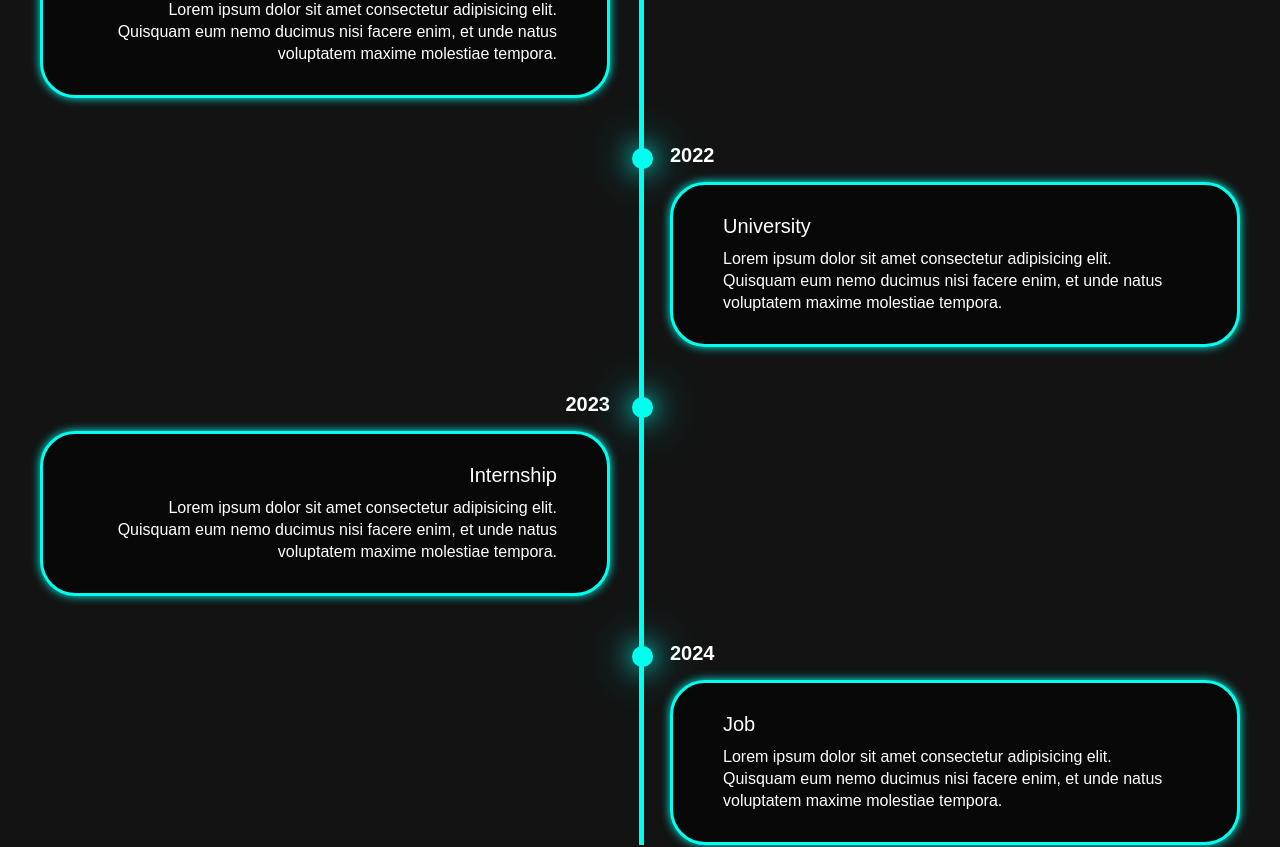
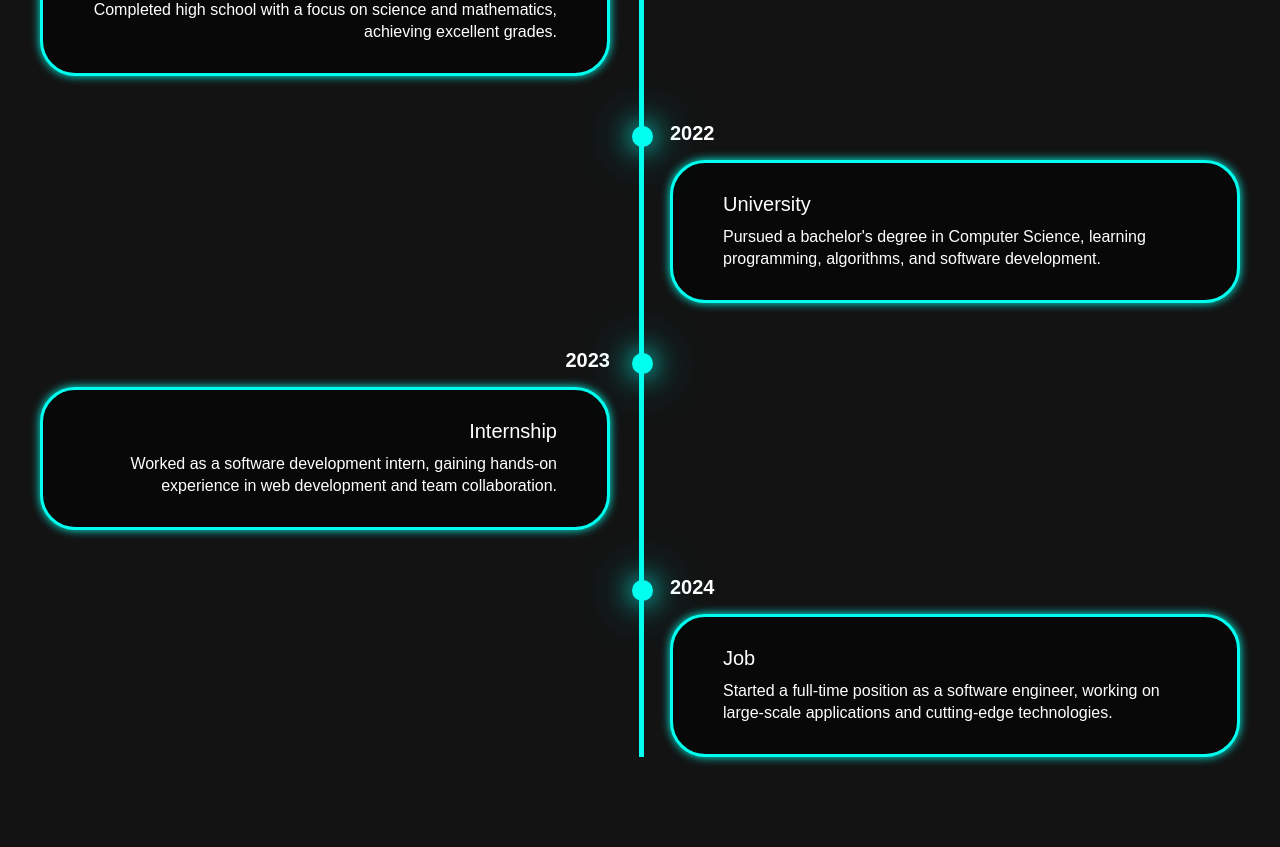
Before and after one commit to yordanossole/Yordanos_Solomon_Portfolio, a React (Vite) app in the folder portfolio/: page / in a window 1280 px wide. Shown: the part 1180-2027 px from the top of the page. Built offline with nearby package versions, Linux system fonts and the light colour scheme.

Commit message:
editing to use EducationCard dynamicaly

```diff
--- a/portfolio/src/components/Education.jsx
+++ b/portfolio/src/components/Education.jsx
@@ -1,67 +1,131 @@
-// import React from "react";
+import EducationCard from "./cards/EducationCard";
 
 function Education() {
+  const educationData = [
+    {
+      date: "2021",
+      title: "High School",
+      description:
+        "Completed high school with a focus on science and mathematics, achieving excellent grades.",
+    },
+    {
+      date: "2022",
+      title: "University",
+      description:
+        "Pursued a bachelor's degree in Computer Science, learning programming, algorithms, and software development.",
+    },
+    {
+      date: "2023",
+      title: "Internship",
+      description:
+        "Worked as a software development intern, gaining hands-on experience in web development and team collaboration.",
+    },
+    {
+      date: "2024",
+      title: "Job",
+      description:
+        "Started a full-time position as a software engineer, working on large-scale applications and cutting-edge technologies.",
+    },
+  ];
+
   return (
-    <>
-      <section className="education" id="education">
-        <h2 className="heading">Education</h2>
+    <section className="education" id="education">
+      <h2 className="heading">Education</h2>
 
-        <div className="timeline-items">
-          <div className="timeline-item">
-            <div className="timeline-dot"></div>
-            <div className="timeline-date">2021</div>
-            <div className="timeline-content">
-              <h3>High School</h3>
-              <p>
-                Lorem ipsum dolor sit amet consectetur adipisicing elit.
-                Quisquam eum nemo ducimus nisi facere enim, et unde natus
-                voluptatem maxime molestiae tempora.
-              </p>
-            </div>
-          </div>
-
-          <div className="timeline-item">
-            <div className="timeline-dot"></div>
-            <div className="timeline-date">2022</div>
-            <div className="timeline-content">
-              <h3>University</h3>
-              <p>
-                Lorem ipsum dolor sit amet consectetur adipisicing elit.
-                Quisquam eum nemo ducimus nisi facere enim, et unde natus
-                voluptatem maxime molestiae tempora.
-              </p>
-            </div>
-          </div>
-
-          <div className="timeline-item">
-            <div className="timeline-dot"></div>
-            <div className="timeline-date">2023</div>
-            <div className="timeline-content">
-              <h3>Internship</h3>
-              <p>
-                Lorem ipsum dolor sit amet consectetur adipisicing elit.
-                Quisquam eum nemo ducimus nisi facere enim, et unde natus
-                voluptatem maxime molestiae tempora.
-              </p>
-            </div>
-          </div>
-
-          <div className="timeline-item">
-            <div className="timeline-dot"></div>
-            <div className="timeline-date">2024</div>
-            <div className="timeline-content">
-              <h3>Job</h3>
-              <p>
-                Lorem ipsum dolor sit amet consectetur adipisicing elit.
-                Quisquam eum nemo ducimus nisi facere enim, et unde natus
-                voluptatem maxime molestiae tempora.
-              </p>
-            </div>
-          </div>
-        </div>
-      </section>
-    </>
+      <div className="timeline-items">
+        {educationData.map((item, index) => (
+          <EducationCard
+            key={index}
+            date={item.date}
+            title={item.title}
+            description={item.description}
+          />
+        ))}
+      </div>
+    </section>
   );
 }
 
 export default Education;
+
+
+
+
+
+
+
+
+
+
+
+
+
+
+
+// // import React from "react";
+
+// function Education() {
+//   return (
+//     <>
+//       <section className="education" id="education">
+//         <h2 className="heading">Education</h2>
+
+//         <div className="timeline-items">
+//           <div className="timeline-item">
+//             <div className="timeline-dot"></div>
+//             <div className="timeline-date">2021</div>
+//             <div className="timeline-content">
+//               <h3>High School</h3>
+//               <p>
+//                 Lorem ipsum dolor sit amet consectetur adipisicing elit.
+//                 Quisquam eum nemo ducimus nisi facere enim, et unde natus
+//                 voluptatem maxime molestiae tempora.
+//               </p>
+//             </div>
+//           </div>
+
+//           <div className="timeline-item">
+//             <div className="timeline-dot"></div>
+//             <div className="timeline-date">2022</div>
+//             <div className="timeline-content">
+//               <h3>University</h3>
+//               <p>
+//                 Lorem ipsum dolor sit amet consectetur adipisicing elit.
+//                 Quisquam eum nemo ducimus nisi facere enim, et unde natus
+//                 voluptatem maxime molestiae tempora.
+//               </p>
+//             </div>
+//           </div>
+
+//           <div className="timeline-item">
+//             <div className="timeline-dot"></div>
+//             <div className="timeline-date">2023</div>
+//             <div className="timeline-content">
+//               <h3>Internship</h3>
+//               <p>
+//                 Lorem ipsum dolor sit amet consectetur adipisicing elit.
+//                 Quisquam eum nemo ducimus nisi facere enim, et unde natus
+//                 voluptatem maxime molestiae tempora.
+//               </p>
+//             </div>
+//           </div>
+
+//           <div className="timeline-item">
+//             <div className="timeline-dot"></div>
+//             <div className="timeline-date">2024</div>
+//             <div className="timeline-content">
+//               <h3>Job</h3>
+//               <p>
+//                 Lorem ipsum dolor sit amet consectetur adipisicing elit.
+//                 Quisquam eum nemo ducimus nisi facere enim, et unde natus
+//                 voluptatem maxime molestiae tempora.
+//               </p>
+//             </div>
+//           </div>
+//         </div>
+//       </section>
+//     </>
+//   );
+// }
+
+// export default Education;
```
